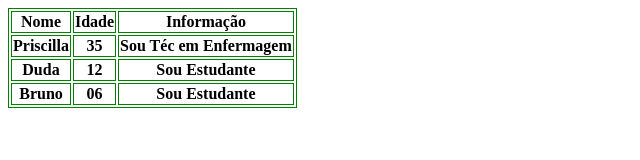
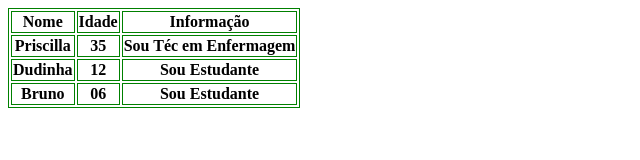
Before and after one commit to gustavo-saffir/aula-tabela, a plain HTML site: page index.html in a window 1280 px wide. Shown: the whole page, without its empty margins (0-640 px from the left). Drawn offline with Linux system fonts and the light colour scheme.

Commit message:
alteração do nome Duda para Dudinha

```diff
--- a/index.html
+++ b/index.html
@@ -28,7 +28,7 @@
                 <th>Sou Téc em Enfermagem</th>
             </tr>
             <tr>
-                <th>Duda</th>
+                <th>Dudinha</th>
                 <th>12</th>
                 <th>Sou Estudante</th>
             </tr>
```
